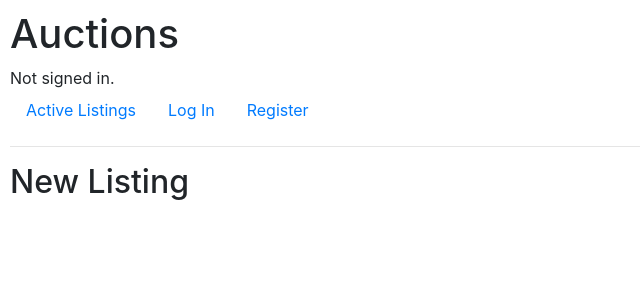
After one commit to milos0004/CS50, a Django app: page /new/ in a window 1280 px wide. The commit adds this page. Shown: the top 300 px of the page, without its empty margins (0-640 px from the left). Run offline with Django 3.2, Linux system fonts and the light colour scheme; some libraries are stand-ins or nearby versions.

Commit message:
added to models.py, added skeleton code for new listing page

```diff
--- a/commerce/auctions/templates/auctions/layout.html
+++ b/commerce/auctions/templates/auctions/layout.html
@@ -22,8 +22,12 @@
             </li>
             {% if user.is_authenticated %}
                 <li class="nav-item">
+                    <a class="nav-link" href="{% url 'new' %}">Create Listing</a>
+                </li>
+                <li class="nav-item">
                     <a class="nav-link" href="{% url 'logout' %}">Log Out</a>
                 </li>
+
             {% else %}
                 <li class="nav-item">
                     <a class="nav-link" href="{% url 'login' %}">Log In</a>
--- /dev/null
+++ b/commerce/auctions/templates/auctions/new.html
@@ -0,0 +1,9 @@
+{% extends "auctions/layout.html" %}
+
+{% block body %}
+
+    <h2>New Listing</h2>
+
+
+
+{% endblock %}
--- a/commerce/auctions/urls.py
+++ b/commerce/auctions/urls.py
@@ -6,5 +6,6 @@ urlpatterns = [
     path("", views.index, name="index"),
     path("login", views.login_view, name="login"),
     path("logout", views.logout_view, name="logout"),
-    path("register", views.register, name="register")
+    path("register", views.register, name="register"),
+    path("new/", views.new, name="new")
 ]
--- a/commerce/auctions/views.py
+++ b/commerce/auctions/views.py
@@ -9,6 +9,9 @@ from .models import User
 
 def index(request):
     return render(request, "auctions/index.html")
+
+def new(request):
+    return render(request, "auctions/new.html")
 
 
 def login_view(request):
--- a/commerce/commerce/settings.py
+++ b/commerce/commerce/settings.py
@@ -120,3 +120,5 @@ USE_TZ = True
 # https://docs.djangoproject.com/en/3.0/howto/static-files/
 
 STATIC_URL = '/static/'
+
+DEFAULT_AUTO_FIELD = 'django.db.models.BigAutoField'
--- a/commerce/commerce/urls.py
+++ b/commerce/commerce/urls.py
@@ -16,7 +16,9 @@ Including another URLconf
 from django.contrib import admin
 from django.urls import include, path
 
+
 urlpatterns = [
     path("admin/", admin.site.urls),
     path("", include("auctions.urls"))
+
 ]
```
Also changed, not shown: commerce/auctions/models.py (+11 -5 lines), commerce/auctions/migrations/0001_initial.py, commerce/auctions/migrations/0002_bid_comment_listing.py (deleted), commerce/auctions/migrations/0002_listing_user.py (added), commerce/auctions/migrations/0003_rename_user_listing_user_comment_commenttext_and_more.py (added), commerce/auctions/migrations/0004_bid_bidlisting_bid_currentbiduser.py (added), commerce/db.sqlite3.
